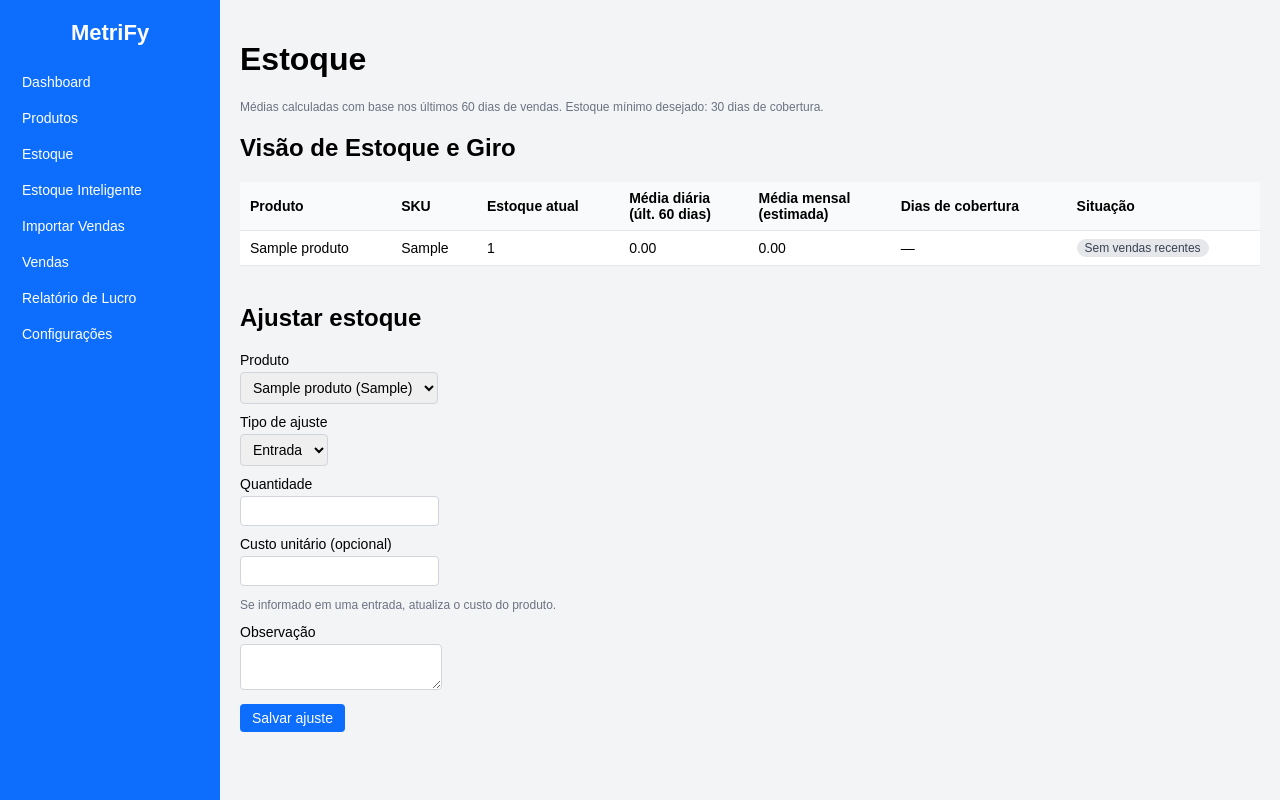
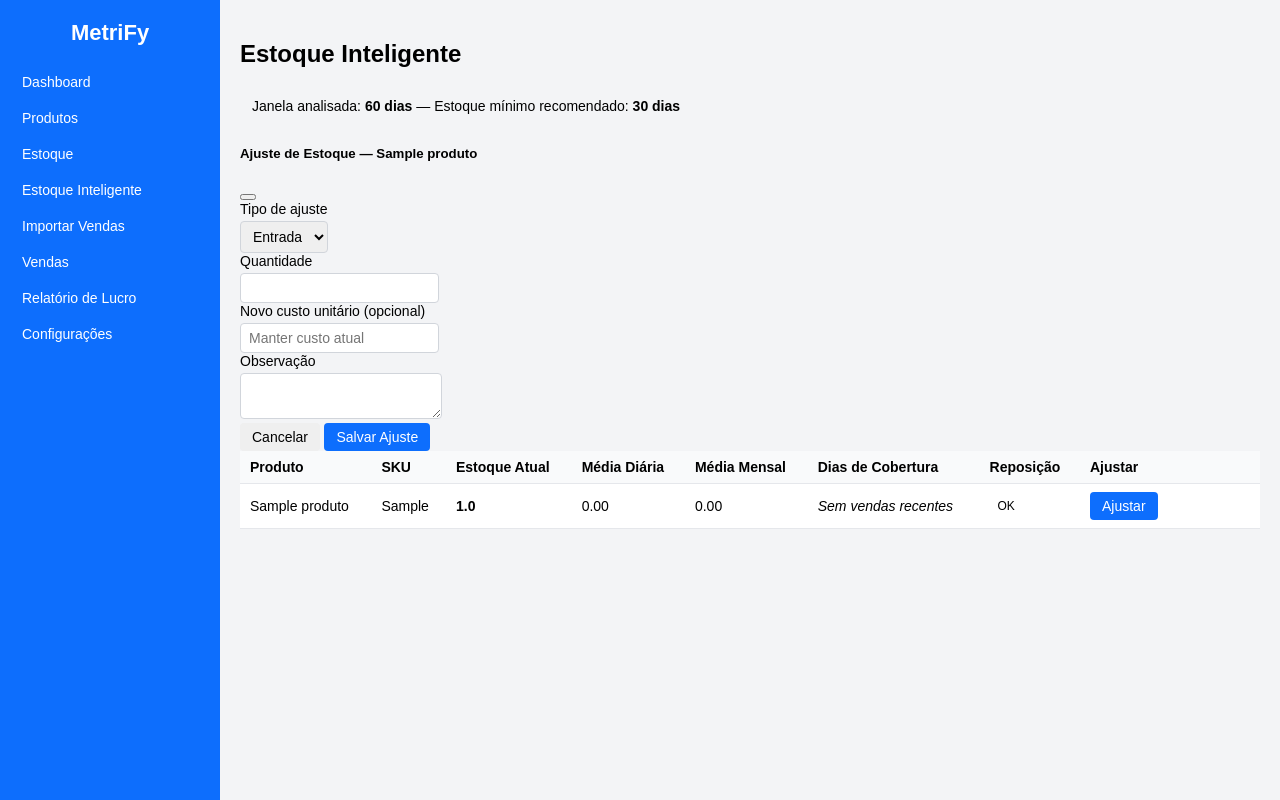
Before and after one commit to oliveirafjdo-web/Mega2.0, a Flask app: page /estoque in a window 1280 px wide. Run offline with Flask 3, Linux system fonts and the light colour scheme; tables that the repository leaves empty hold one stand-in row (values such as "Sample post"); some libraries are stand-ins or nearby versions.

Commit message:
Update estoque.html

```diff
--- a/templates/estoque.html
+++ b/templates/estoque.html
@@ -1,91 +1,110 @@
 {% extends "base.html" %}
 {% block content %}
-<h1>Estoque</h1>
+<div class="container mt-4">
 
-<p class="text-muted">
-  Médias calculadas com base nos últimos {{ janela_dias }} dias de vendas.
-  Estoque mínimo desejado: {{ dias_minimos }} dias de cobertura.
-</p>
+    <h2 class="mb-4">Estoque Inteligente</h2>
 
-<h2>Visão de Estoque e Giro</h2>
-<table>
-  <thead>
+    <div class="alert alert-info">
+        Janela analisada: <b>{{ janela_dias }} dias</b> — Estoque mínimo recomendado: <b>{{ dias_minimos }} dias</b>
+    </div>
+
+    <table class="table table-striped table-bordered table-hover align-middle">
+        <thead class="table-dark">
             <tr>
                 <th>Produto</th>
                 <th>SKU</th>
-      <th>Estoque atual</th>
-      <th>Média diária<br>(últ. {{ janela_dias }} dias)</th>
-      <th>Média mensal<br>(estimada)</th>
-      <th>Dias de cobertura</th>
-      <th>Situação</th>
+                <th>Estoque Atual</th>
+                <th>Média Diária</th>
+                <th>Média Mensal</th>
+                <th>Dias de Cobertura</th>
+                <th>Reposição</th>
+                <th style="width: 160px;">Ajustar</th>
             </tr>
         </thead>
         <tbody>
             {% for p in produtos %}
-    <tr class="{% if p.precisa_repor %}estoque-alerta{% endif %}">
+            <tr
+                {% if p.precisa_repor %}
+                    class="table-danger"
+                {% endif %}
+            >
                 <td>{{ p.nome }}</td>
                 <td>{{ p.sku }}</td>
-      <td>{{ p.estoque_atual|int }}</td>
-      <td>{{ '%.2f'|format(p.media_diaria) }}</td>
-      <td>{{ '%.2f'|format(p.media_mensal) }}</td>
+                <td><b>{{ p.estoque_atual }}</b></td>
+                <td>{{ "%.2f"|format(p.media_diaria) }}</td>
+                <td>{{ "%.2f"|format(p.media_mensal) }}</td>
                 <td>
-        {% if p.dias_cobertura is none %}
-          —
+                    {% if p.dias_cobertura %}
+                        {{ "%.1f"|format(p.dias_cobertura) }} dias
                     {% else %}
-          {{ '%.1f'|format(p.dias_cobertura) }} dias
+                        <i>Sem vendas recentes</i>
                     {% endif %}
                 </td>
                 <td>
-        {% if p.dias_cobertura is none %}
-          <span class="badge badge-neutral">Sem vendas recentes</span>
-        {% elif p.precisa_repor %}
-          <span class="badge badge-danger">Repor estoque</span>
+                    {% if p.precisa_repor %}
+                        <span class="badge bg-danger">Repor</span>
                     {% else %}
-          <span class="badge badge-ok">OK</span>
+                        <span class="badge bg-success">OK</span>
                     {% endif %}
                 </td>
+                <td>
+                    <button class="btn btn-sm btn-primary" data-bs-toggle="modal"
+                            data-bs-target="#ajuste{{ p.id }}">
+                        Ajustar
+                    </button>
+                </td>
             </tr>
-    {% endfor %}
-  </tbody>
-</table>
 
-<br>
-
-<h2>Ajustar estoque</h2>
-<form method="POST" action="{{ url_for('ajuste_estoque') }}">
-  <div class="form-group">
-    <label for="produto_id">Produto</label>
-    <select name="produto_id" id="produto_id">
-      {% for p in produtos %}
-      <option value="{{ p.id }}">{{ p.nome }} ({{ p.sku }})</option>
-      {% endfor %}
-    </select>
+            <!-- Modal de Ajuste -->
+            <div class="modal fade" id="ajuste{{ p.id }}" tabindex="-1">
+                <div class="modal-dialog">
+                    <form method="POST" action="{{ url_for('ajuste_estoque') }}" class="modal-content">
+                        <div class="modal-header">
+                            <h5 class="modal-title">Ajuste de Estoque — {{ p.nome }}</h5>
+                            <button type="button" class="btn-close" data-bs-dismiss="modal"></button>
                         </div>
 
-  <div class="form-group">
-    <label for="tipo">Tipo de ajuste</label>
-    <select name="tipo" id="tipo">
+                        <div class="modal-body">
+
+                            <input type="hidden" name="produto_id" value="{{ p.id }}">
+
+                            <div class="mb-3">
+                                <label class="form-label">Tipo de ajuste</label>
+                                <select class="form-select" name="tipo">
                                     <option value="entrada">Entrada</option>
                                     <option value="saida">Saída</option>
                                 </select>
                             </div>
 
-  <div class="form-group">
-    <label for="quantidade">Quantidade</label>
-    <input type="number" name="quantidade" id="quantidade" min="1" step="1" required>
+                            <div class="mb-3">
+                                <label class="form-label">Quantidade</label>
+                                <input type="number" name="quantidade" min="1" class="form-control" required>
                             </div>
 
-  <div class="form-group">
-    <label for="custo_unitario">Custo unitário (opcional)</label>
-    <input type="number" step="0.01" name="custo_unitario" id="custo_unitario">
-    <p class="small">Se informado em uma entrada, atualiza o custo do produto.</p>
+                            <div class="mb-3">
+                                <label class="form-label">Novo custo unitário (opcional)</label>
+                                <input type="number" step="0.01" class="form-control" name="custo_unitario"
+                                       placeholder="Manter custo atual">
                             </div>
 
-  <div class="form-group">
-    <label for="observacao">Observação</label>
-    <textarea name="observacao" id="observacao" rows="2"></textarea>
+                            <div class="mb-3">
+                                <label class="form-label">Observação</label>
+                                <textarea class="form-control" name="observacao"></textarea>
                             </div>
 
-  <button type="submit" class="btn btn-primary">Salvar ajuste</button>
+                        </div>
+
+                        <div class="modal-footer">
+                            <button type="button" class="btn btn-secondary" data-bs-dismiss="modal">Cancelar</button>
+                            <button type="submit" class="btn btn-primary">Salvar Ajuste</button>
+                        </div>
                     </form>
+                </div>
+            </div>
+
+            {% endfor %}
+        </tbody>
+    </table>
+
+</div>
 {% endblock %}
```
Lines whose indentation alone changed are shown as unchanged.
